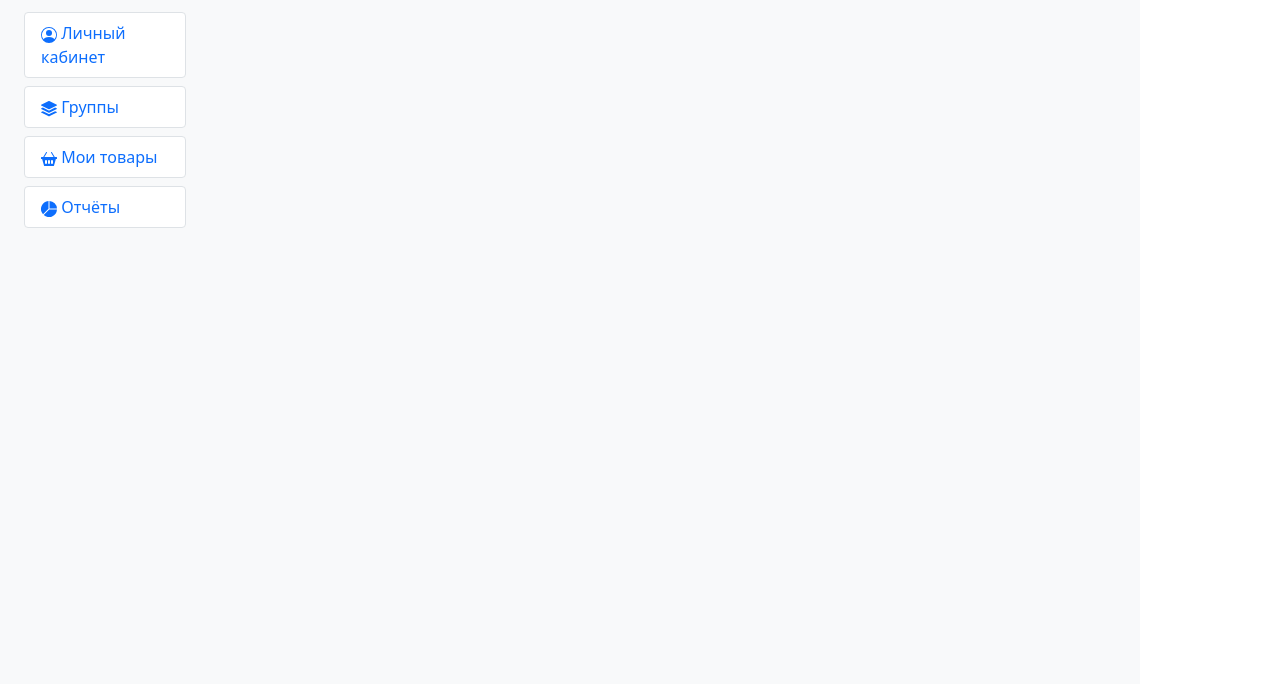
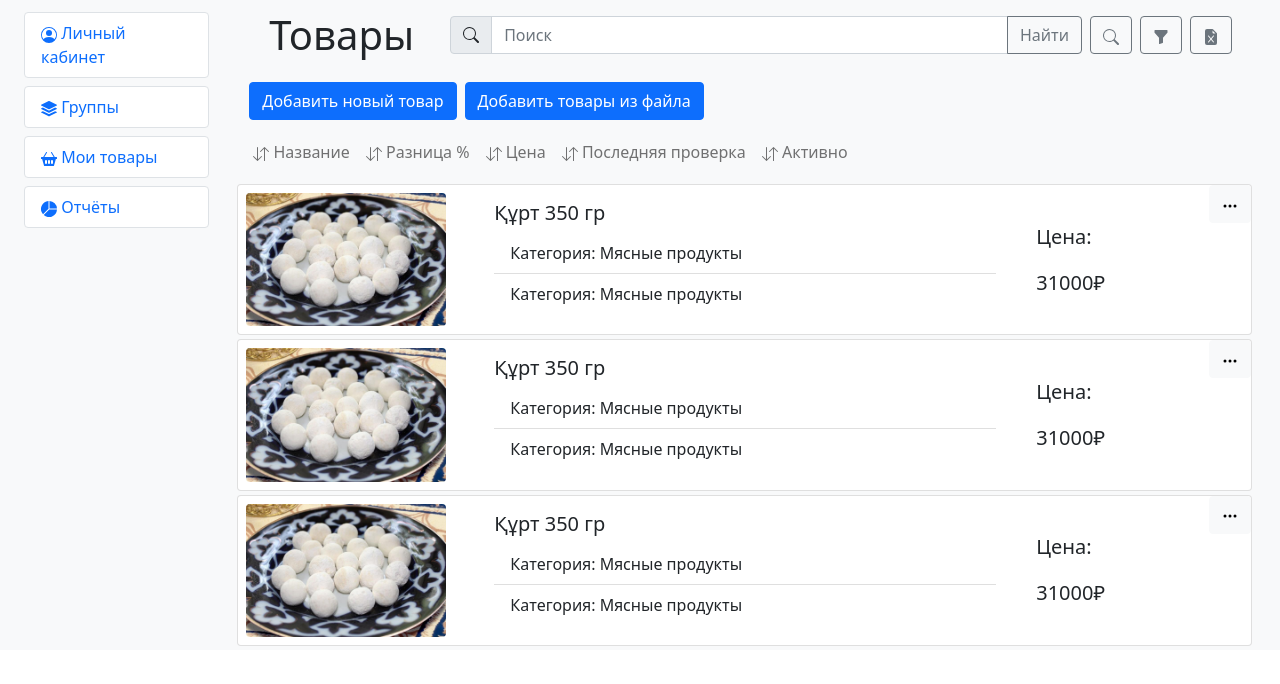
Before and after one commit to yakravtsova/idatica-dev, a React (Create React App) app: page /products in a window 1280 px wide. Shown: the top 684 px of the page. Built offline with nearby package versions, Linux system fonts and the light colour scheme.

Commit message:
2022-07-12 changes

```diff
--- a/src/components/App.js
+++ b/src/components/App.js
@@ -2,13 +2,20 @@ import { Routes, Route } from 'react-router-dom';
 import './App.css';
 import StartPage from './StartPage';
 import Products from './Products';
+import SideBar from './SideBar';
+import Container from 'react-bootstrap/Container';
 
 const App = () => {
   return (
-    <Routes>
-      <Route path="/products" element={<Products />} />
-      <Route path="/start" element={<StartPage />} />
-    </Routes>
+    <Container fluid className="bg-light d-flex justify-content-start align-items-start">
+      <SideBar />
+      <Routes>
+        <Route path="/products" element={<Products />} />
+        <Route path="/start" element={<StartPage />} />
+      </Routes>
+    </Container>
+
+
   );
 }
 
--- /dev/null
+++ b/src/components/Product.js
@@ -0,0 +1,132 @@
+import { useState, useEffect, useRef } from 'react';
+import Table from 'react-bootstrap/Table';
+import Card from 'react-bootstrap/Card';
+import Row from 'react-bootstrap/Row';
+import Col from 'react-bootstrap/Col';
+import Button from 'react-bootstrap/Button';
+import ListGroup from 'react-bootstrap/ListGroup';
+import Container from 'react-bootstrap/Container';
+import ButtonGroup from 'react-bootstrap/ButtonGroup';
+import Kyrt from '../images/kyrt.jpg';
+import { CaretDownFill, CaretUpFill, ExclamationTriangleFill, PencilFill, TrashFill, ThreeDots, Plus } from 'react-bootstrap-icons';
+
+const Product = ({ view, isDeletePopupOpen, handleDeletePopupOpen }) => {
+  const [isMenuPopupOpen, setIsMenuPopupOpen] = useState(false);
+  const menuRef = useRef();
+  const handleMenuPopupOpen = () => {
+    setIsMenuPopupOpen(!isMenuPopupOpen);
+  }
+
+  useEffect(() => {
+    const closeByEscape = (evt) => {
+      if (evt.key === 'Escape') {
+        handleMenuPopupOpen();
+        console.log(menuRef.current)
+      }
+    }
+    const closeByClick = (evt) => {
+      console.log(evt.target);
+      if (menuRef.current && !menuRef.current.contains(evt.target)) {
+        handleMenuPopupOpen();
+
+      }
+    }
+    if (isMenuPopupOpen) {
+      document.addEventListener('keydown', closeByEscape);
+ //     document.addEventListener('click', closeByClick);
+      return () => {
+        document.removeEventListener('keydown', closeByEscape);
+  //      document.removeEventListener('click', closeByClick);
+      }
+    }
+
+    }, [isMenuPopupOpen]
+  )
+  return(
+    <Card className="m-1">
+      <Row className="d-flex">
+        <Col xs="auto">
+          <Card.Img src={Kyrt} alt="" className="rounded m-2" style={{width: '200px'}}/>
+        </Col>
+        <Col>
+          <Card.Body>
+            <Card.Title>Құрт 350 гр</Card.Title>
+            <ListGroup variant="flush">
+              <ListGroup.Item>
+                Категория: Мясные продукты
+              </ListGroup.Item>
+              <ListGroup.Item>
+                Категория: Мясные продукты
+              </ListGroup.Item>
+            </ListGroup>
+          </Card.Body>
+        </Col>
+        <Col md={2} className="flex-column justify-content-center align-self-center" style={{fontSize: "20px"}}>
+          <Card.Text>Цена:</Card.Text>
+          <Card.Text>31000&#8381;</Card.Text>
+        </Col>
+        <Col xs="auto" className="position-relative">
+          <Button size="xs" variant="light" onClick={handleMenuPopupOpen}><ThreeDots /></Button>
+          <ButtonGroup ref={menuRef} vertical className={`position-absolute ${!isMenuPopupOpen && "d-none"}`} style={{right: "10px", width: "160px"}}>
+            <Button><PencilFill /> Редактировать</Button>
+            <Button><TrashFill /> Удалить товар</Button>
+          </ButtonGroup>
+        </Col>
+      </Row>
+      <Container className={`p-1 ${!view && "d-none"}`}>
+        <Table responsive bordered size="sm" className="small mt-3">
+          <thead>
+            <tr className="align-middle">
+              <th>Конкурент</th>
+              <th>Цена</th>
+              <th>Скидка</th>
+              <th>Наличие</th>
+              <th>Последняя проверка</th>
+              <th>Разница %</th>
+              <th>Регион</th>
+              <th>Ошибки парсинга</th>
+              <th>Сообщить о проблеме</th>
+              <th>Артикул</th>
+              <th>Изменить ссылку</th>
+              <th>Удалить</th>
+            </tr>
+          </thead>
+         <tbody>
+            <tr>
+              <td><a href="#">lavka.yandex.ru</a></td>
+              <td>300</td>
+              <td>20%</td>
+              <td>Да</td>
+              <td>30 мая 12:34</td>
+              <td><span class="text-danger"><CaretDownFill /> 3.3%</span></td>
+              <td>Москва</td>
+              <td>Нет</td>
+              <td><a class="link-dark" href="#"><ExclamationTriangleFill /></a></td>
+              <td style={{wordWrap: "normal"}}>4896-7352-14</td>
+              <td><a class="link-dark" href="#"><PencilFill /></a></td>
+              <td><a class="link-dark" href="#"><TrashFill /></a></td>
+            </tr>
+
+            <tr>
+              <td><a href="#">vprok.ru</a></td>
+              <td>410</td>
+              <td></td>
+              <td>Да</td>
+              <td>30 мая 12:32</td>
+              <td><span class="text-success"><CaretUpFill /> 36.6%</span></td>
+              <td>Москва</td>
+              <td>Нет</td>
+              <td><a class="link-dark" href="#"><ExclamationTriangleFill /></a></td>
+              <td>A451-259</td>
+              <td><a class="link-dark" href="#"><PencilFill /></a></td>
+              <td><a class="link-dark" href="#"><TrashFill /></a></td>
+            </tr>
+          </tbody>
+        </Table>
+        <Button variant="outline-secondary"><Plus /> Добавить ссылку</Button>
+      </Container>
+    </Card>
+  )
+}
+
+export default Product;
--- a/src/components/Products.js
+++ b/src/components/Products.js
@@ -1,11 +1,40 @@
-import React from 'react';
+import { useState } from 'react';
 import Container from 'react-bootstrap/Container';
-import SideBar from './SideBar';
+import SearchBar from './SearchBar';
+import Button from 'react-bootstrap/Button';
+import Product from './Product';
+import SortingBar from './SortingBar';
 
 const Products = () => {
+  const [view, setView] = useState(false);
+
+  const [isDeletePopupOpen, setIsDeletePopupOpen] = useState(false);
+
+  const handleMode = () => {
+    setView(!view);
+  }
+
+
+  const handleDeletePopupOpen = () => {
+    setIsDeletePopupOpen(!isDeletePopupOpen);
+  }
+
   return(
-    <Container className="m-0 bg-light">
-      <SideBar />
+    <Container>
+      <Container className="d-flex align-items-center">
+        <h1 className="p-4 pt-0 pb-0">Товары</h1>
+        <SearchBar handleMode={handleMode} />
+      </Container>
+      <Container>
+        <Button className="m-1">Добавить новый товар</Button>
+        <Button className="m-1">Добавить товары из файла</Button>
+      </Container>
+      <SortingBar />
+      <Product view={view}
+                isDeletePopupOpen={isDeletePopupOpen}
+                handleDeletePopupOpen={handleDeletePopupOpen}  />
+      <Product view={view} />
+      <Product view={view} />
     </Container>
   )
 }
--- /dev/null
+++ b/src/components/SearchBar.js
@@ -0,0 +1,23 @@
+import Form from 'react-bootstrap/Form';
+import InputGroup from 'react-bootstrap/InputGroup';
+import Button from 'react-bootstrap/Button';
+import { Search, FunnelFill, FileEarmarkExcelFill } from 'react-bootstrap-icons';
+
+const SearchBar = ({ handleMode }) => {
+  return(
+    <Form className="d-flex flex-fill p-2 align-items-center">
+          <InputGroup  className="m-1 mt-2 mb-3">
+            <InputGroup.Text><Search /></InputGroup.Text>
+            <Form.Control placeholder="Поиск"
+                          aria-label="Поиск"
+                          aria-describedby="button-addon2" />
+            <Button variant="outline-secondary">Найти</Button>
+          </InputGroup>
+          <Button variant="outline-secondary" className="m-1 mt-2 mb-3" onClick={handleMode}><Search /></Button>
+          <Button variant="outline-secondary" className="m-1 mt-2 mb-3"><FunnelFill /></Button>
+          <Button variant="outline-secondary" className="m-1 mt-2 mb-3"><FileEarmarkExcelFill /></Button>
+        </Form>
+  )
+}
+
+export default SearchBar;
--- a/src/components/SideBar.js
+++ b/src/components/SideBar.js
@@ -4,7 +4,7 @@ import { PersonCircle, Stack, Basket2Fill, PieChartFill } from 'react-bootstrap-
 
 const SideBar = () => {
   return(
-    <Nav variant="pills" className="col-md-2 vh-100 p-1 d-block bg-light">
+    <Nav variant="pills" className="col-md-2 p-1 d-block bg-light">
       <Nav.Item>
         <Nav.Link className="border nav-link m-2 bg-white" aria-current="page" href="#"><PersonCircle /> Личный кабинет</Nav.Link>
       </Nav.Item>
--- /dev/null
+++ b/src/components/SortingBar.js
@@ -0,0 +1,23 @@
+import Container from 'react-bootstrap/Container';
+import NavBar from 'react-bootstrap/NavBar';
+import Nav from 'react-bootstrap/Nav';
+import { ArrowDownUp } from 'react-bootstrap-icons';
+
+
+const SortingBar = () => {
+  return(
+    <Container>
+      <NavBar>
+        <Nav>
+          <Nav.Link href="#"><ArrowDownUp /> Название</Nav.Link>
+          <Nav.Link href="#"><ArrowDownUp /> Разница %</Nav.Link>
+          <Nav.Link href="#"><ArrowDownUp /> Цена</Nav.Link>
+          <Nav.Link href="#"><ArrowDownUp /> Последняя проверка</Nav.Link>
+          <Nav.Link href="#"><ArrowDownUp /> Активно</Nav.Link>
+        </Nav>
+      </NavBar>
+    </Container>
+  )
+}
+
+export default SortingBar;
```
Also changed, not shown: src/images/kyrt.jpg (added).
